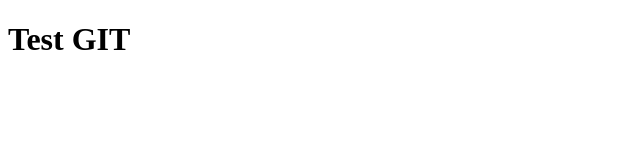
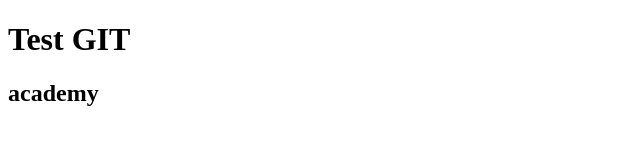
Before and after one commit to dungha1308/demoGitFE08, a plain HTML site: page index.html in a window 1280 px wide. Shown: the whole page, without its empty margins (0-640 px from the left). Drawn offline with Linux system fonts and the light colour scheme.

Commit message:
Sua lan 2

```diff
--- a/index.html
+++ b/index.html
@@ -6,5 +6,6 @@
 </head>
 <body>
 	<h1>Test GIT</h1>
+	<h2>academy</h2>
 </body>
 </html>
```
